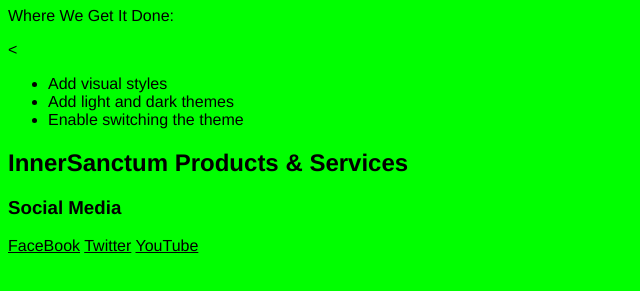
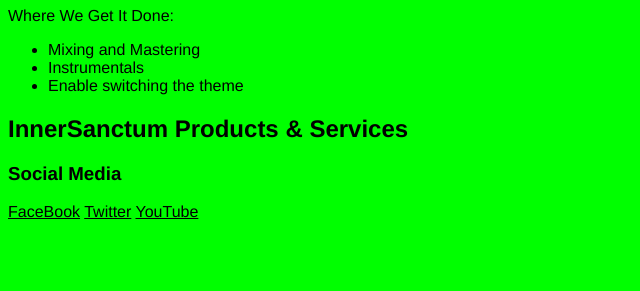
Before and after one commit to innersanctumentertainment/simple-website, a plain HTML site: page index.html in a window 1280 px wide. Shown: the part 73-364 px from the top of the page, without its empty margins (0-640 px from the left). Drawn offline with Linux system fonts and the light colour scheme.

Commit message:
update to list

```diff
--- a/index.html
+++ b/index.html
@@ -8,9 +8,10 @@
   <body class="light-theme">
     <h1>InnerSanctum Entertainment Ltd</h1>
     <p id="msg">Where We Get It Done:</p>
-    <<ul>
-  <li class="list">Add visual styles</li>
-  <li class="list">Add light and dark themes</li>
+
+    <ul>
+  <li class="list">Mixing and Mastering</li>
+  <li class="list">Instrumentals</li>
   <li>Enable switching the theme</li>
 </ul>
 <div>
```
